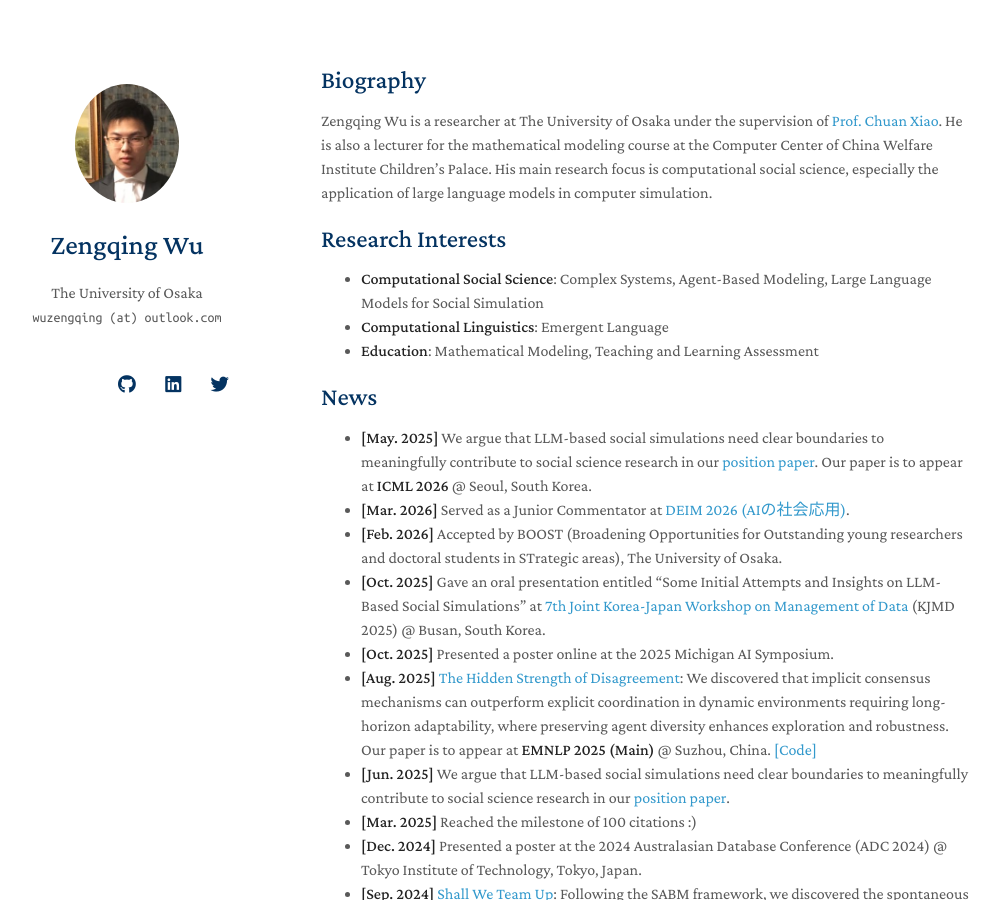
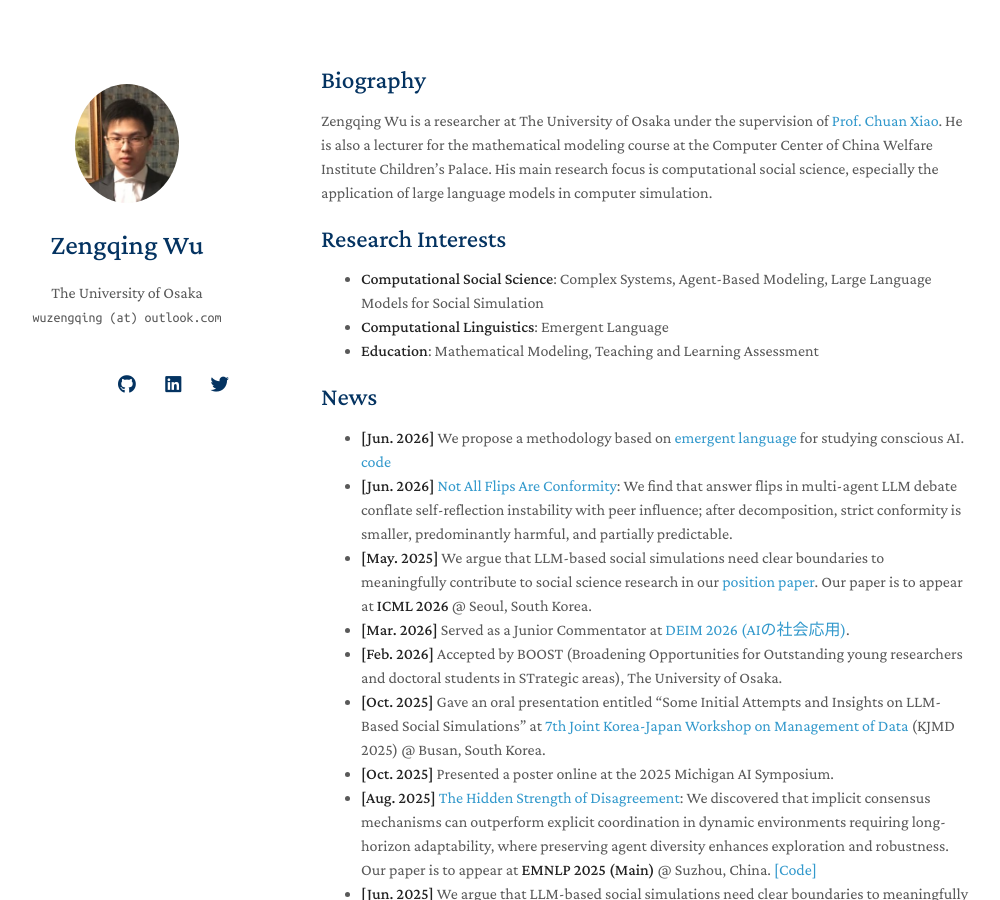
Before and after one commit to wuzengqing001225/wuzengqing001225.github.io, a Jekyll site: the page built from index.md, in a window 1280 px wide and 900 px high. Shown: the whole window, without its empty margins (149-1149 px from the left). Built offline with Jekyll 4.4.1, drawn with Linux system fonts in a browser that asks for light colours; nearby versions of some CDN libraries; a style sheet for code colours, icons or effects is not loaded; our own code applies the rules of GitHub Pages for plain Markdown files.

Commit message:
Update index.md

```diff
--- a/index.md
+++ b/index.md
@@ -16,6 +16,8 @@ Zengqing Wu is a researcher at The University of Osaka under the supervision of
 
 ## News
 
+- **[Jun. 2026]** We propose a methodology based on [emergent language](https://arxiv.org/abs/2606.06380) for studying conscious AI. [code](https://github.com/wuzengqing001225/ConsciousAI_Indexicality/)
+- **[Jun. 2026]** [Not All Flips Are Conformity](https://arxiv.org/abs/2606.00820): We find that answer flips in multi-agent LLM debate conflate self-reflection instability with peer influence; after decomposition, strict conformity is smaller, predominantly harmful, and partially predictable.
 - **[May. 2025]** We argue that LLM-based social simulations need clear boundaries to meaningfully contribute to social science research in our [position paper](https://arxiv.org/abs/2506.19806). Our paper is to appear at **ICML 2026** @ Seoul, South Korea.
 - **[Mar. 2026]** Served as a Junior Commentator at [DEIM 2026 (AIの社会応用)](https://pub.confit.atlas.jp/ja/event/deim2026/session/1RoomL06-10).
 - **[Feb. 2026]** Accepted by BOOST (Broadening Opportunities for Outstanding young researchers and doctoral students in STrategic areas), The University of Osaka.
```
